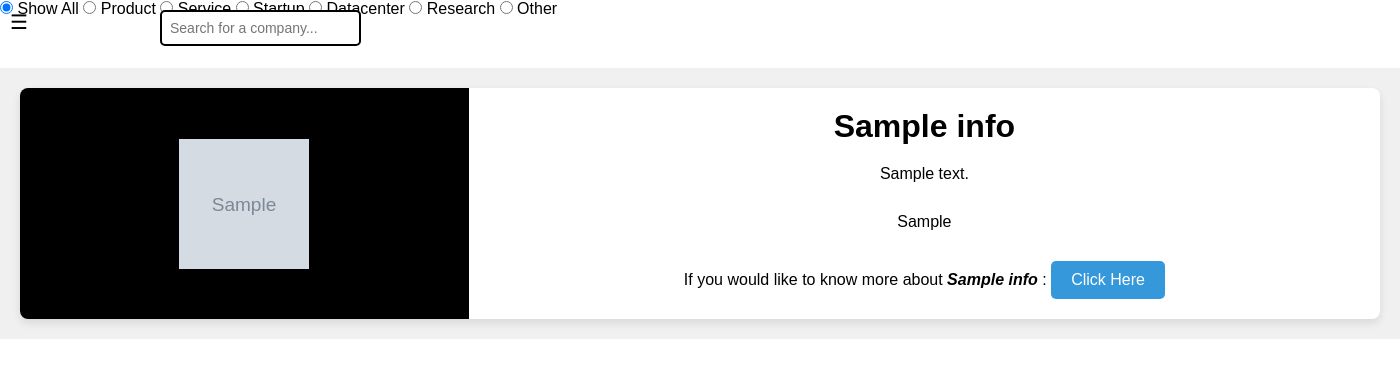
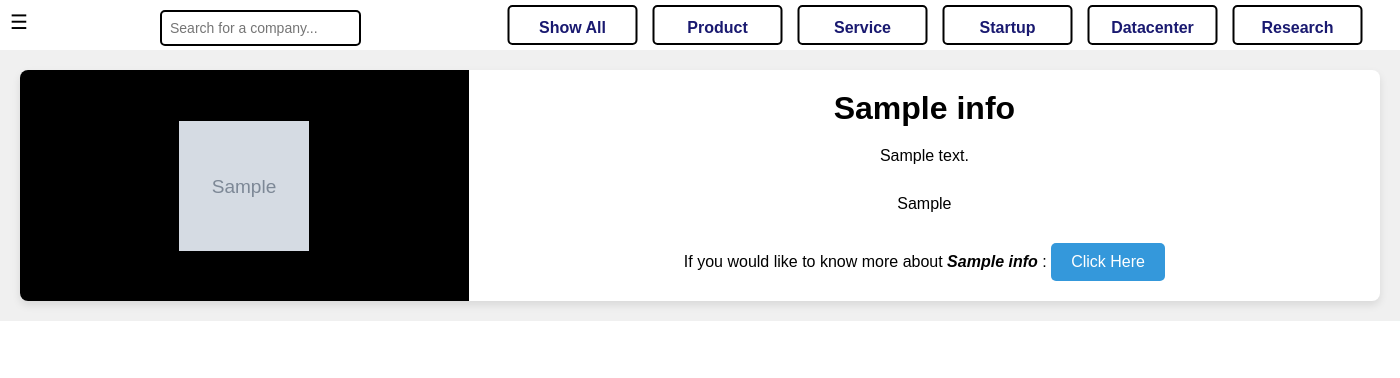
Before and after one commit to Shri-15k/Apti-Trainer, a PHP site: page /AptiTrainer/MNC.php in a window 1400 px wide. Shown: the part 90-468 px from the top of the page. Run offline with PHP 8.4, Linux system fonts and the light colour scheme; the visitor is signed in with stand-in values (Sample User, id 1); tables that the repository leaves empty or names only in its code hold one stand-in row (values such as "Sample post"); grey boxes marked "Sample" are stand-in pictures.

Commit message:
changed radio buttons to normal and added internal styling . Created all categories dropdown list

```diff
--- a/MNC.php
+++ b/MNC.php
@@ -14,6 +14,7 @@ session_start();
     <link rel="stylesheet" href="CSS/style.css">
     <link rel="stylesheet" href="CSS/MNC.css">
     <link rel="stylesheet" href="CSS/sidenav.css">
+    <link rel="stylesheet" href="https://cdnjs.cloudflare.com/ajax/libs/font-awesome/6.5.1/css/all.min.css">
 
 </head>
 
@@ -53,6 +54,43 @@ session_start();
         /* Adjust the left value to position it correctly */
         z-index: 2;
         /* Ensure it appears above other elements */
+    }
+
+    /* radio buttons styling */
+
+    .container {
+        position: absolute;
+        transform: translate(-50%, -50%);
+        top: 115px;
+        left: 750px;
+        /* Adjusted left value for positioning to the right side */
+        display: flex;
+        /* Display buttons in a row */
+        gap: 15px;
+        /* Add some space between buttons */
+        margin-left: 185px;
+    }
+
+    .category-btn {
+        text-decoration: none;
+        color: midnightblue;
+        font-family: 'poppins', sans-serif;
+        font-size: 16px;
+        font-weight: 600;
+        border: 2px solid #000;
+        border-radius: 5px;
+        padding: 12px 15px;
+        cursor: pointer;
+        height: 40px;
+        text-align: center;
+        width: 130px;
+        transition: background-color 0.3s, color 0.3s, border 0.3s;
+    }
+
+    .category-btn:hover {
+        background-color: teal;
+        color: white;
+        border: 2px solid #fff;
     }
 </style>
 
@@ -102,8 +140,6 @@ session_start();
 
 </script>
 
-
-
 <body>
     <header>
         <?php include("nav_header.php") ?>
@@ -113,30 +149,14 @@ session_start();
 
     <input type="text" id="searchInput" placeholder="Search for a company...">
 
-<div class="container">
-
-<input type="radio" name="category" id="showall" checked="checked">
-<label for="showall">Show All</label>
-
-<input type="radio" name="category" id="product">
-<label for="product">Product</label>
-
-<input type="radio" name="category" id="service">
-<label for="service">Service</label>
-
-<input type="radio" name="category" id="startup">
-<label for="startup">Startup</label>
-
-<input type="radio" name="category" id="datacenter">
-<label for="datacenter">Datacenter</label>
-
-<input type="radio" name="category" id="research">
-<label for="research">Research</label>
-
-<input type="radio" name="category" id="other">
-<label for="other">Other</label>
-
-</div>
+    <div class="container">
+        <a href="showcomp.php?category=showall" class="category-btn" id="showall">Show All</a>
+        <a href="showcomp.php?category=product" class="category-btn" id="product">Product</a>
+        <a href="showcomp.php?category=service" class="category-btn" id="service">Service</a>
+        <a href="showcomp.php?category=startup" class="category-btn" id="startup">Startup</a>
+        <a href="showcomp.php?category=datacenter" class="category-btn" id="datacenter">Datacenter</a>
+        <a href="showcomp.php?category=research" class="category-btn" id="research">Research</a>
+    </div>
 
     <div id="noResultsMessage">No matching company found!</div>
 
@@ -187,10 +207,69 @@ session_start();
                     </ul>
                 </li>
 
-                <li><a href="#">Startups</a></li>
-                <li><a href="#">Datacenters</a></li>
-                <li><a href="#">Research & Innovation</a></li>
-                <li><a href="#">Other</a></li>
+                <li class="dropdown"><a href="#">Startup<span>&rsaquo;</span></a>
+
+                    <ul>
+                        <?php
+
+                        $service = "SELECT `comp_name` FROM `mnc_info` WHERE comp_category='Startup'";
+                        $result = mysqli_query($con, $service);
+                        while ($row = mysqli_fetch_array($result)) {
+                            ?>
+                            <li><a href="#<?php echo $row['comp_name'] ?>">
+                                    <?php echo $row['comp_name'] ?>
+                                </a></li>
+
+                            <?php
+
+                        }
+
+                        ?>
+                    </ul>
+                </li>
+
+                <li class="dropdown"><a href="#">Datacenter<span>&rsaquo;</span></a>
+
+                    <ul>
+                        <?php
+
+                        $service = "SELECT `comp_name` FROM `mnc_info` WHERE comp_category='Datacenter'";
+                        $result = mysqli_query($con, $service);
+                        while ($row = mysqli_fetch_array($result)) {
+                            ?>
+                            <li><a href="#<?php echo $row['comp_name'] ?>">
+                                    <?php echo $row['comp_name'] ?>
+                                </a></li>
+
+                            <?php
+
+                        }
+
+                        ?>
+                    </ul>
+                </li>
+
+
+                <li class="dropdown"><a href="#">Research & Innovation<span>&rsaquo;</span></a>
+
+                    <ul>
+                        <?php
+
+                        $service = "SELECT `comp_name` FROM `mnc_info` WHERE comp_category='Research'";
+                        $result = mysqli_query($con, $service);
+                        while ($row = mysqli_fetch_array($result)) {
+                            ?>
+                            <li><a href="#<?php echo $row['comp_name'] ?>">
+                                    <?php echo $row['comp_name'] ?>
+                                </a></li>
+
+                            <?php
+
+                        }
+
+                        ?>
+                    </ul>
+                </li>
 
             </ul>
         </nav>
@@ -202,7 +281,8 @@ session_start();
             $result = mysqli_query($con, $sql);
             while ($row = mysqli_fetch_array($result)) {
                 ?>
-                <div class="card" id="<?php echo $row['comp_name'] ?>">
+                <div class="card" id="<?php echo $row['comp_name'] ?>"
+                    data-category="<?php echo strtolower($row['comp_category']); ?>">
                     <div class="img-container">
                         <img src="<?php echo $row['comp_img'] ?>" alt="<?php echo $row['comp_name'] ?>">
                     </div>
```
